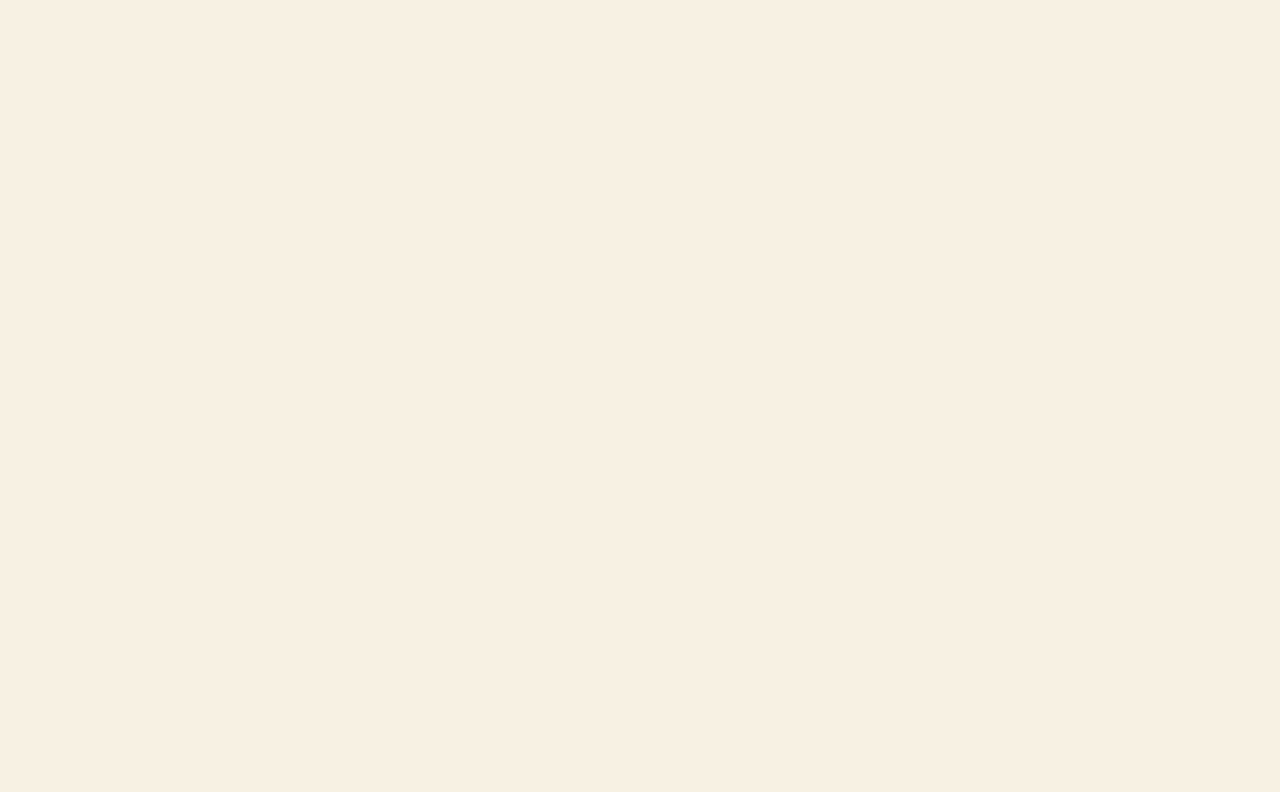
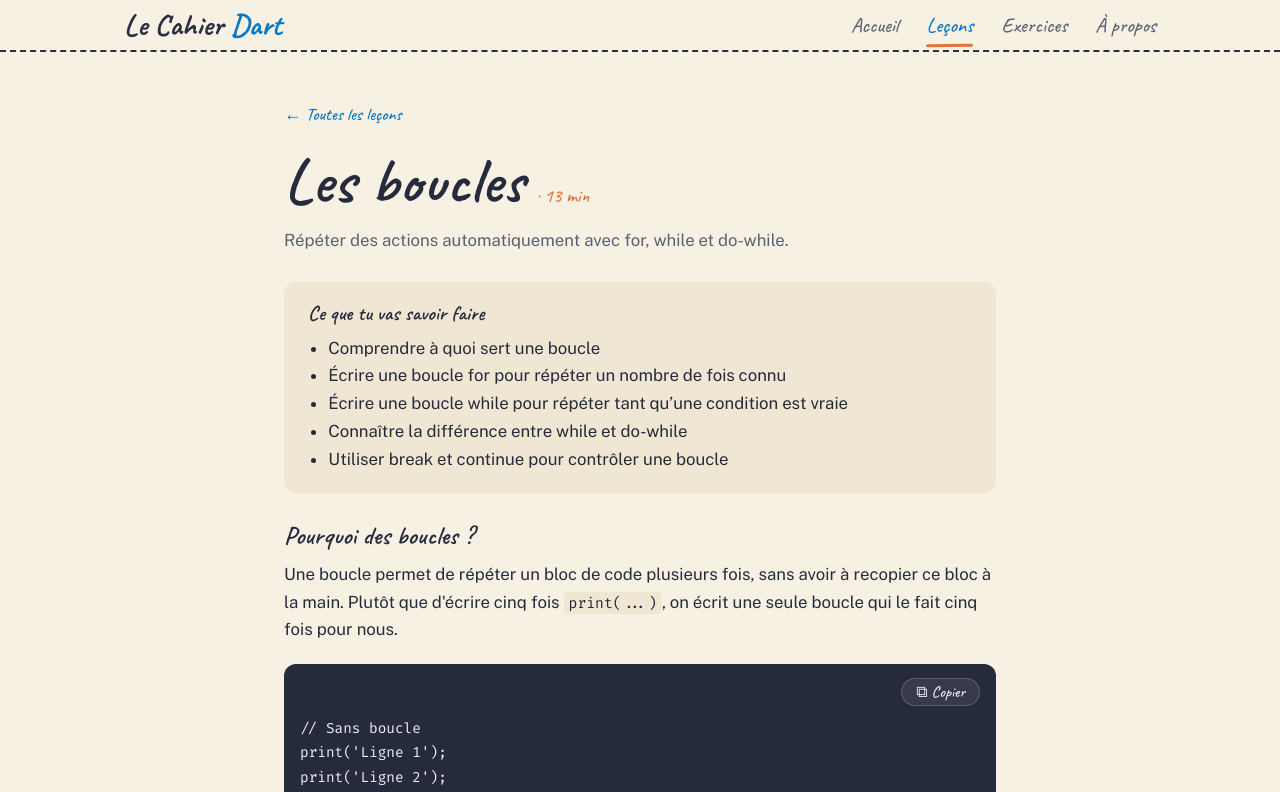
Before and after one commit to Ayo-Oub/learn-dart, a React (Vite) app: page /lecons/boucles in a window 1280 px wide. Shown: the top 792 px of the page. Built offline with nearby package versions, Linux system fonts and the light colour scheme.

Commit message:
add copier

```diff
--- a/src/components/lesson/CodeBlock.css
+++ b/src/components/lesson/CodeBlock.css
@@ -2,17 +2,39 @@
   background: var(--ink);
   color: #EAEFF5;
   border-radius: var(--radius-md);
-  padding: 18px 20px;
+  padding: 14px 16px 18px;
   overflow-x: auto;
   margin: 20px 0;
 }
 
+.code-block__header {
+  display: flex;
+  align-items: center;
+  justify-content: space-between;
+  gap: 12px;
+  margin-bottom: 10px;
+}
+
 .code-block__filename {
-  display: block;
   font-family: var(--font-mono);
   font-size: 0.75rem;
   color: #9AA6C0;
-  margin-bottom: 10px;
+}
+
+.code-block__copy {
+  font-family: var(--font-display);
+  font-size: 1rem;
+  background: rgba(255, 255, 255, 0.08);
+  color: #EAEFF5;
+  border: 1px solid rgba(255, 255, 255, 0.18);
+  border-radius: 20px;
+  padding: 3px 14px;
+  white-space: nowrap;
+  transition: background 0.15s ease;
+}
+
+.code-block__copy:hover {
+  background: rgba(255, 255, 255, 0.18);
 }
 
 .code-block pre {
--- a/src/components/lesson/CodeBlock.jsx
+++ b/src/components/lesson/CodeBlock.jsx
@@ -1,9 +1,36 @@
+import { useState } from 'react'
 import './CodeBlock.css'
 
 export default function CodeBlock({ code, filename }) {
+  const [copied, setCopied] = useState(false)
+
+  async function handleCopy() {
+    try {
+      await navigator.clipboard.writeText(code)
+      setCopied(true)
+      setTimeout(() => setCopied(false), 1800)
+    } catch (error) {
+      console.error('Copie impossible :', error)
+    }
+  }
+
   return (
     <div className="code-block">
-      {filename && <span className="code-block__filename">{filename}</span>}
+      <div className="code-block__header">
+        {filename ? (
+          <span className="code-block__filename">{filename}</span>
+        ) : (
+          <span />
+        )}
+        <button
+          type="button"
+          className="code-block__copy"
+          onClick={handleCopy}
+          aria-label="Copier le code"
+        >
+          {copied ? '✓ Copié' : '⧉ Copier'}
+        </button>
+      </div>
       <pre>
         <code>{code}</code>
       </pre>
--- a/src/main.jsx
+++ b/src/main.jsx
@@ -4,10 +4,10 @@ import { BrowserRouter } from 'react-router-dom'
 import App from './App.jsx'
 import './styles/global.css'
 
-ReactDOM.createRoot(document.getElementById("root")).render(
+ReactDOM.createRoot(document.getElementById('root')).render(
   <React.StrictMode>
-    <BrowserRouter basename="/learn-dart/">
+    <BrowserRouter>
       <App />
     </BrowserRouter>
   </React.StrictMode>,
-);
+)
```
